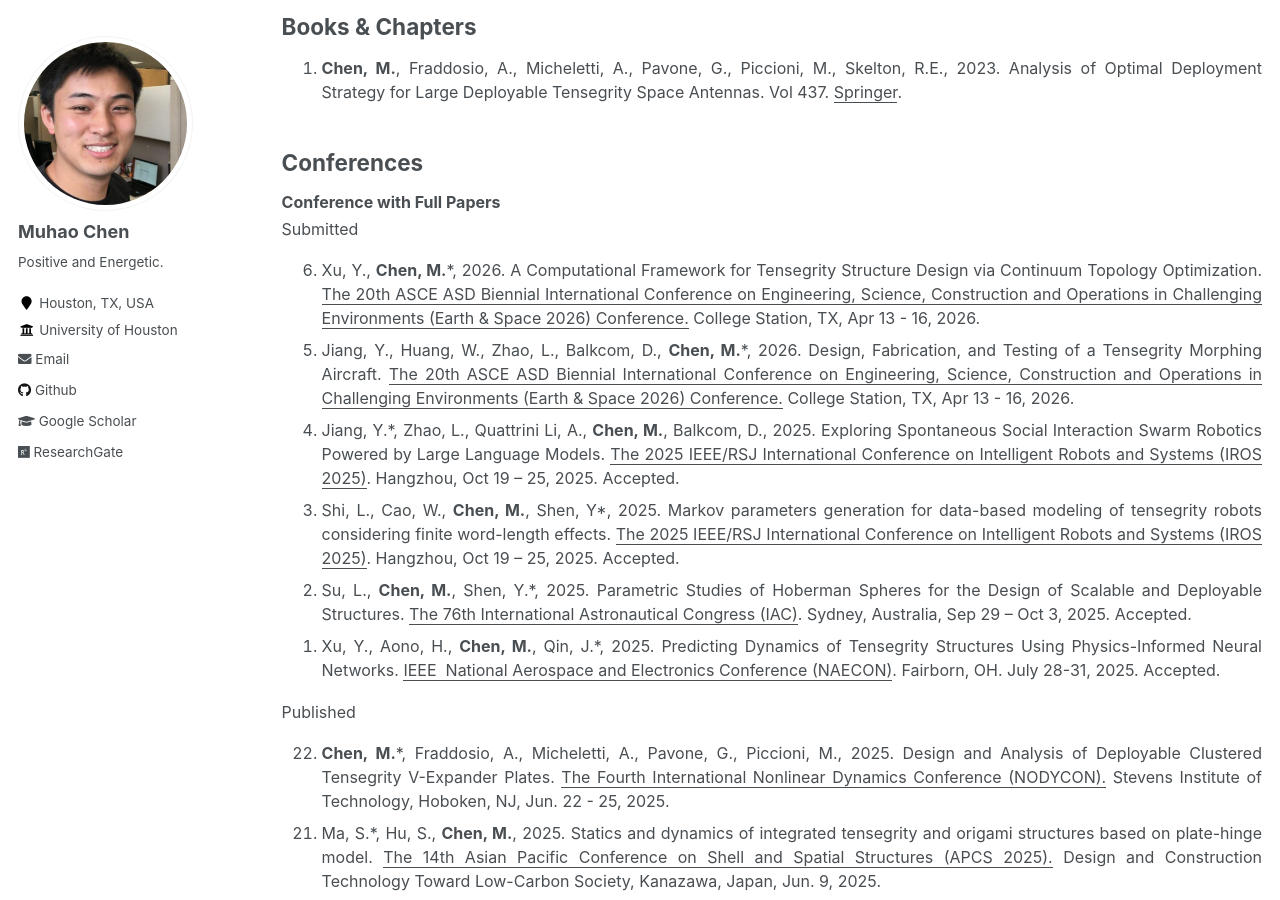
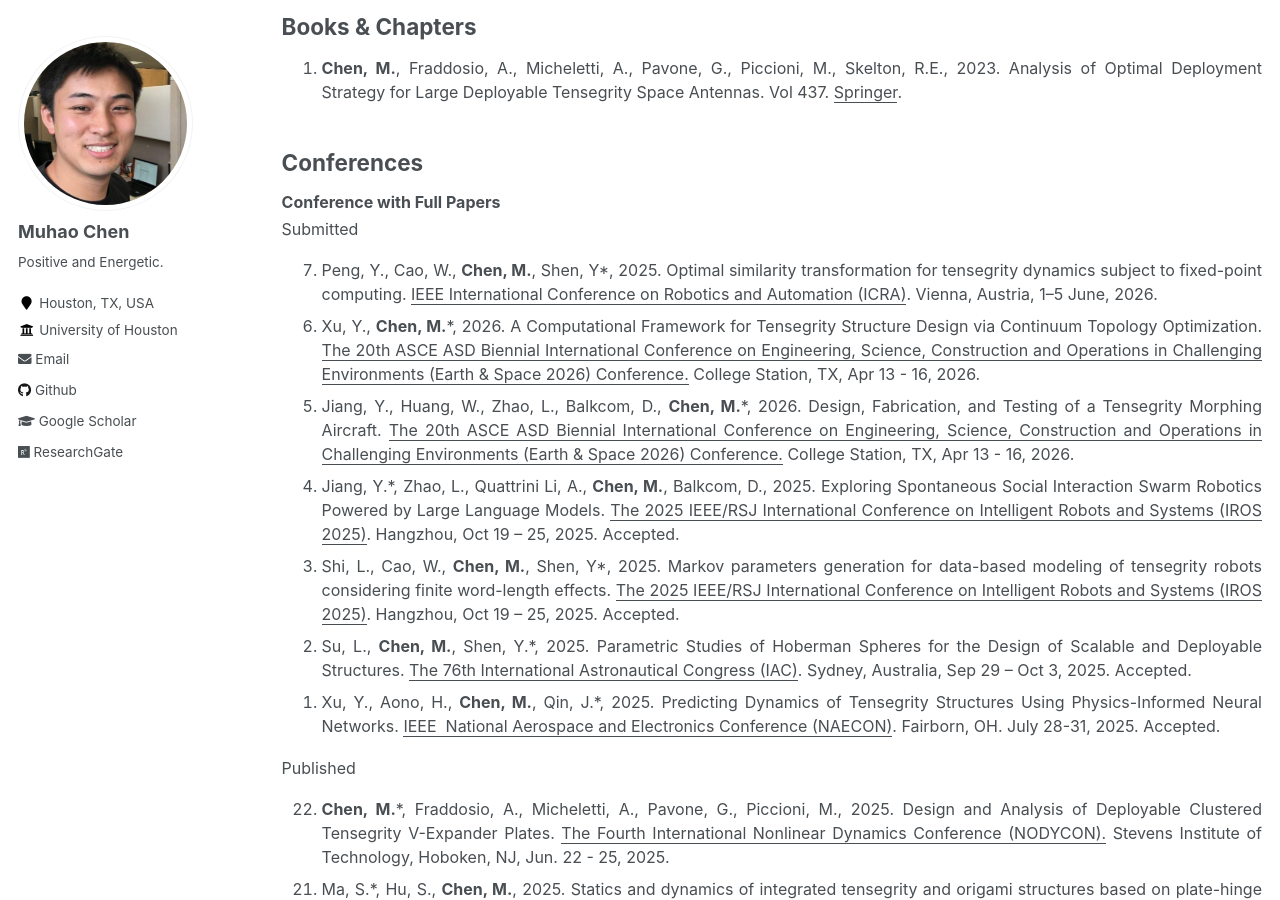
Before and after one commit to Muhao-Chen/muhao-chen.github.io, a Jekyll site: the page built from _pages/publication.md, in a window 1280 px wide and 900 px high, scrolled down 3088 px. Built offline with Jekyll 4.4.1, drawn with Linux system fonts in a browser that asks for light colours.

Commit message:
Update publication.md

```diff
--- a/_pages/publication.md
+++ b/_pages/publication.md
@@ -91,6 +91,7 @@ Nonlinear statics and dynamics of membrane systems based on positional FEM. <u>T
 <strong>Conference with Full Papers </strong>   <br/>
 Submitted
 <ol reversed>
+<li> Peng, Y., Cao, W., <strong>Chen, M.</strong>, Shen, Y*, 2025. Optimal similarity transformation for tensegrity dynamics subject to fixed-point computing. <u>IEEE International Conference on Robotics and Automation (ICRA)</u>. Vienna, Austria, 1–5 June, 2026.</li>
 <li> Xu, Y., <strong>Chen, M.</strong>*, 2026. A Computational Framework for Tensegrity Structure Design via Continuum Topology Optimization. <u>The 20th ASCE ASD Biennial International Conference on Engineering, Science, Construction and Operations in Challenging Environments (Earth & Space 2026) Conference.</u> College Station, TX, Apr 13 - 16, 2026. </li>
 <li> Jiang, Y., Huang, W., Zhao, L., Balkcom, D., <strong>Chen, M.</strong>*, 2026. Design, Fabrication, and Testing of a Tensegrity Morphing Aircraft. <u>The 20th ASCE ASD Biennial International Conference on Engineering, Science, Construction and Operations in Challenging Environments (Earth & Space 2026) Conference.</u> College Station, TX, Apr 13 - 16, 2026. </li>
 <li> Jiang, Y.*, Zhao, L., Quattrini Li, A., <strong>Chen, M.</strong>, Balkcom, D., 2025. Exploring Spontaneous Social Interaction Swarm Robotics Powered by Large Language Models. <u>The 2025 IEEE/RSJ International Conference on Intelligent Robots and Systems (IROS 2025)</u>. Hangzhou, Oct 19 – 25, 2025. Accepted. </li>
```
